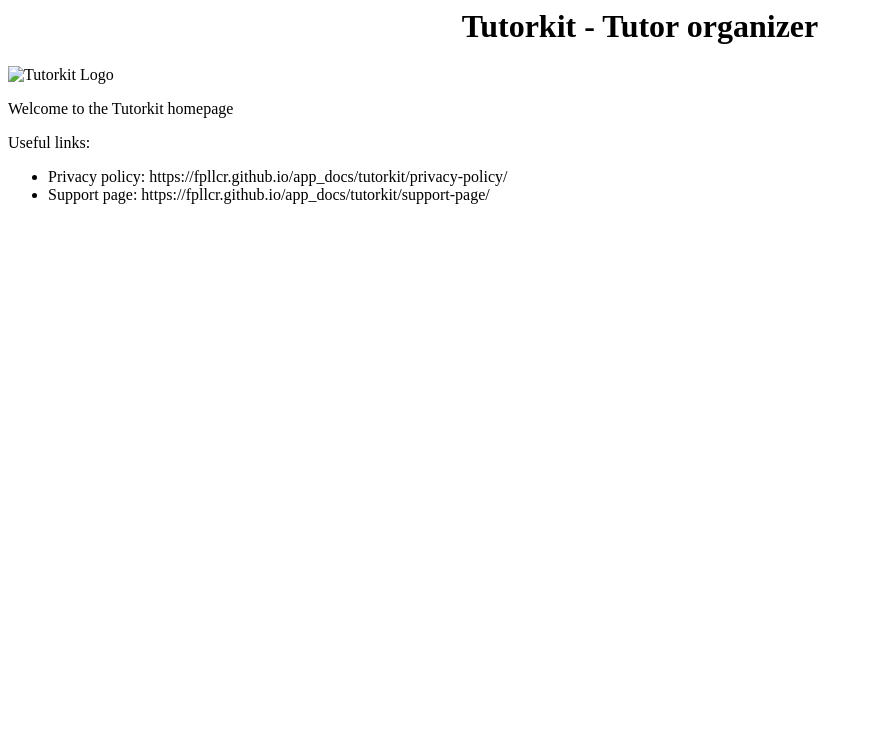
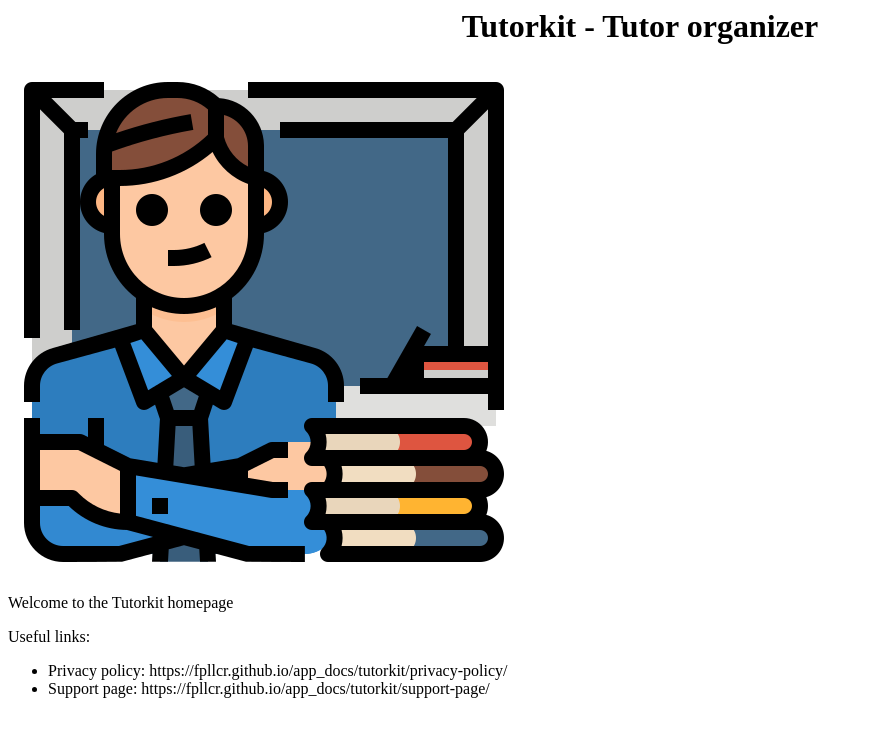
Before and after one commit to fpllcr/app_docs, a plain HTML site: page tutorkit/homepage/index.html in a window 1280 px wide. Shown: the whole page, without its empty margins (0-873 px from the left). Drawn offline with Linux system fonts and the light colour scheme.

Commit message:
Update index.html

```diff
--- a/tutorkit/homepage/index.html
+++ b/tutorkit/homepage/index.html
@@ -1,5 +1,5 @@
 <h1 style="text-align: center;">Tutorkit - Tutor organizer</h1>
-<img src="/app_docs/assets/tutorkit-icon.png" alt="Tutorkit Logo">
+<img src="/app_docs/docs/assets/tutorkit-icon.png" alt="Tutorkit Logo">
 <p></p>
 <p>Welcome to the Tutorkit homepage</p>
 <p>Useful links:</p>
```
